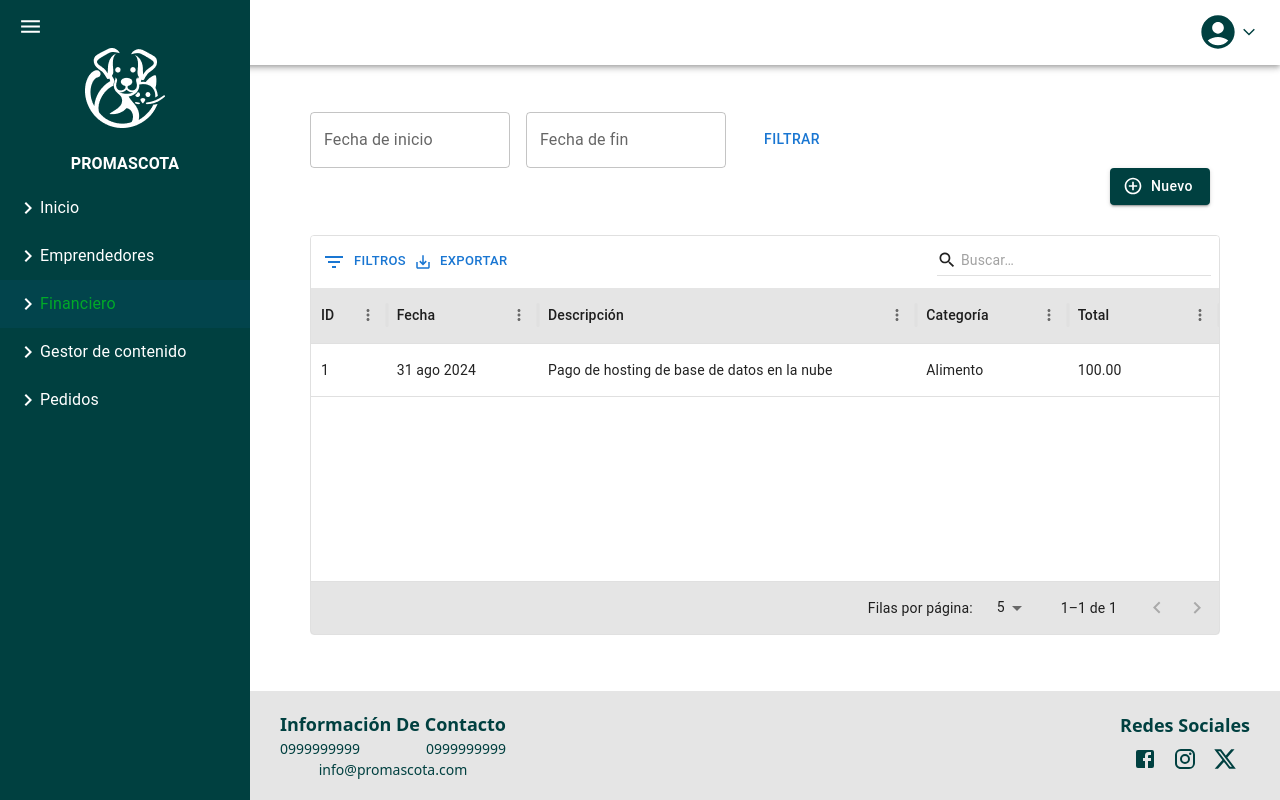
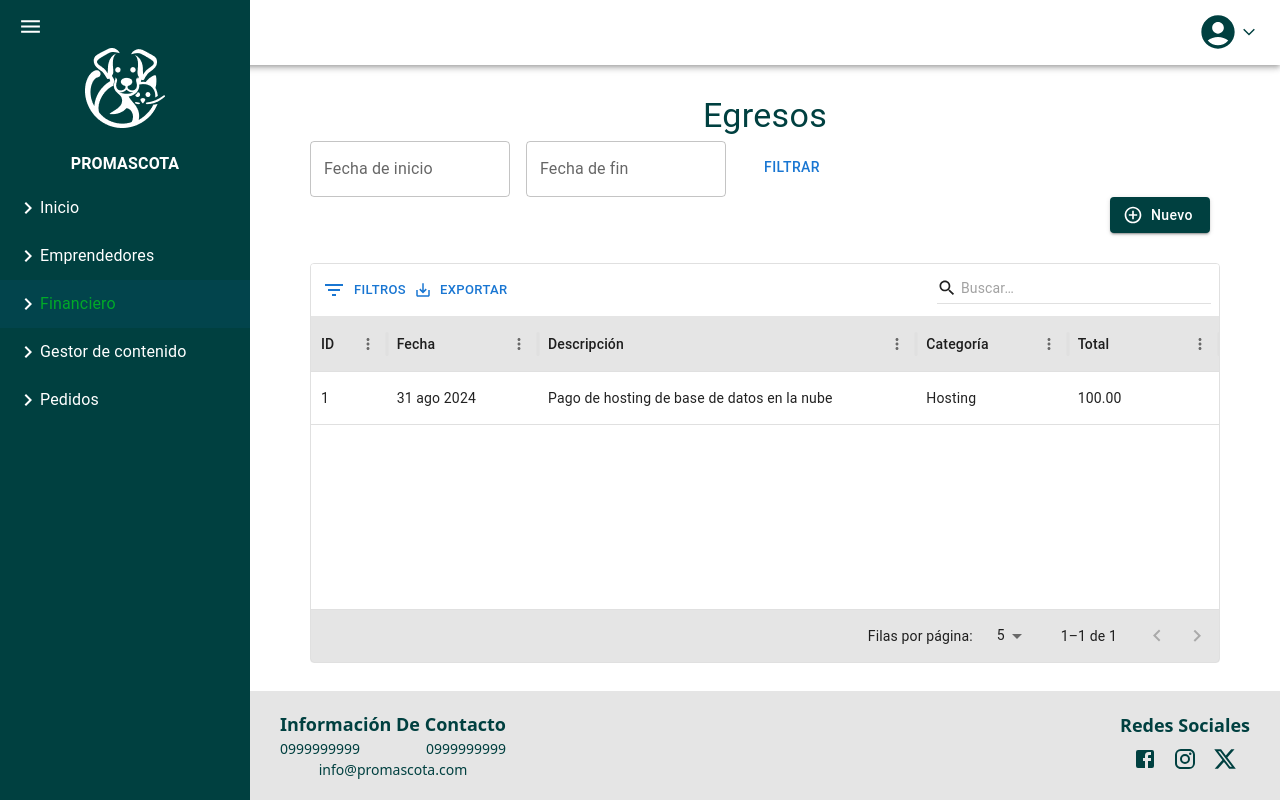
Before and after one commit to PROMASCOTA-TIC/Frontend-Administrator, a Next.js app: page /financiero/egresos in a window 1280 px wide. Built offline with nearby package versions, Linux system fonts and the light colour scheme.

Commit message:
feat: Agregar títulos en las páginas

```diff
--- a/src/app/(admin)/financiero/egresos/page.tsx
+++ b/src/app/(admin)/financiero/egresos/page.tsx
@@ -38,7 +38,7 @@ let rows: RowData[] = [
                 year: 'numeric'
             }),
         descripcion: "Pago de hosting de base de datos en la nube",
-        categoria: "Alimento",
+        categoria: "Hosting",
         total: "100.00",
     },
 ];
@@ -108,9 +108,18 @@ export default function Egresos() {
                 flexDirection: { xs: "column", sm: "row" },
                 boxSizing: "border-box",
                 minWidth: "300px",
-                margin: { xs: "30px 25px", sm: "30px 30px", md: "30px 60px" },
+                margin: { xs: "13px 25px", sm: "13px 30px", md: "13px 60px" },
             }}
         >
+            <Grid2 size={12} className="flex justify-center">
+                <Typography className="font-bold text-primary mb-e21"
+                    sx={{
+                        fontSize: {xs: "26px", md: "34px"},
+                    }}
+                >
+                    Egresos
+                </Typography>
+            </Grid2>
             <Grid2 size={12}>
                 <DateFilter />
             </Grid2>
@@ -204,7 +213,7 @@ export default function Egresos() {
                                     )}
                                 />
                                 {errors.categoria && (
-                                    <Typography className="text-red-500" sx={{ fontSize: '14px', marginLeft: '21px' }}>
+                                    <Typography className="text-red-500 text-fs12 ms-e21">
                                         Por favor, seleccione una categoría
                                     </Typography>
                                 )}
@@ -225,7 +234,7 @@ export default function Egresos() {
                                 id="descripcion"
                                 error={!!errors.descripcion}
                                 placeholder="Ingrese la descripción del egreso"
-                                {...register('descripcion', { required: 'La descripción es requerida' })}
+                                {...register('descripcion')}
                                 multiline
                                 minRows={4}
                                 sx={{
@@ -237,7 +246,7 @@ export default function Egresos() {
                                 }}
                             />
                             {errors.descripcion && (
-                                <Typography className="text-red-500" sx={{ fontSize: '14px', marginLeft: '21px' }}>
+                                <Typography className="text-red-500 text-fs12 ms-e21">
                                     {errors.descripcion.message}
                                 </Typography>
                             )}
@@ -273,7 +282,7 @@ export default function Egresos() {
                                             value={field.value ? dayjs(field.value) : null}
                                         />
                                         {errors.fecha && (
-                                            <Typography color="error" sx={{ fontSize: '14px', marginLeft: '21px' }}>
+                                            <Typography className="text-red-500 text-fs12 ms-e21">
                                                 Por favor, ingrese una fecha válida
                                             </Typography>
                                         )}
@@ -305,7 +314,7 @@ export default function Egresos() {
                             />
 
                             {errors.valor && (
-                                <Typography className="text-red-500" sx={{ fontSize: '14px', marginLeft: '21px' }}>
+                                <Typography className="text-red-500 text-fs12 ms-e21">
                                     {errors.valor.message}
                                 </Typography>
                             )}
--- a/src/app/(admin)/financiero/pago-a-emprendedores/page.tsx
+++ b/src/app/(admin)/financiero/pago-a-emprendedores/page.tsx
@@ -1,9 +1,9 @@
 'use client';
 
-import "@/assets/styles/styles.css"
-import { Checkbox, Grid2 } from "@mui/material";
-import { DateFilter, DownloadButton, Tables, } from "../components";
+import { Checkbox, Grid2, Typography } from "@mui/material";
+import { Tables } from "../components";
 import { GridColDef } from "@mui/x-data-grid";
+import { useState } from "react";
 
 interface RowData {
     id: number;
@@ -13,7 +13,7 @@ interface RowData {
     total: string;
 }
 
-const rows: RowData[] = [
+const initialRows: RowData[] = [
     {
         id: 1,
         fecha: new Date("2024-08-31T00:00:00").toLocaleDateString('es-ES', { day: '2-digit', month: 'short', year: 'numeric' }),
@@ -21,8 +21,27 @@ const rows: RowData[] = [
         estado: "Pendiente",
         total: "100.00",
     },
+    {
+        id: 2,
+        fecha: new Date("2024-08-31T00:00:00").toLocaleDateString('es-ES', { day: '2-digit', month: 'short', year: 'numeric' }),
+        nombrePropietario: "Mario Gómez",
+        estado: "Pendiente",
+        total: "100.00",
+    },
 ];
 
+export default function PagoEmprendedores() {
+    const [rows, setRows] = useState<RowData[]>(initialRows);
+
+    const handleCheckboxChange = (id: number) => {
+        setRows((prevRows) =>
+            prevRows.map((row) =>
+                row.id === id && row.estado === "Pendiente"
+                    ? { ...row, estado: "Pagado" }
+                    : row
+            )
+        );
+    };
 
     const columns: GridColDef[] = [
         { field: "id", headerName: "ID", flex: 0.5, minWidth: 50 },
@@ -33,18 +52,20 @@ const columns: GridColDef[] = [
         {
             field: "registrarPago",
             headerName: "Registrar pago",
-        flex: 0.5, minWidth: 120,
+            flex: 0.5,
+            minWidth: 120,
             align: "center",
-        renderCell: () => (
+            renderCell: (params) => (
                 <div>
-                <Checkbox />
+                    <Checkbox
+                        checked={params.row.estado === "Pagado"}
+                        onChange={() => handleCheckboxChange(params.row.id)}
+                    />
                 </div>
-
             ),
         },
     ];
 
-export default function PagoEmprendedores() {
     return (
         <Grid2
             container
@@ -56,9 +77,18 @@ export default function PagoEmprendedores() {
                 margin: { xs: "30px 25px", sm: "30px 30px", md: "30px 60px" },
             }}
         >
-            <Grid2 size={12} sx={{ height: 400, width: "100%", marginTop: "30px" }}>
+            <Grid2 size={12} className="flex justify-center">
+                <Typography className="font-bold text-primary mb-e13"
+                    sx={{
+                        fontSize: { xs: "26px", md: "34px" },
+                    }}
+                >
+                    Pago a emprendedores
+                </Typography>
+            </Grid2>
+            <Grid2 size={12} sx={{ height: 400, width: "100%", marginTop: "21px" }}>
                 <Tables rows={rows} columns={columns} />
             </Grid2>
         </Grid2>
     );
-};
+}
--- a/src/app/(admin)/financiero/transferencias/page.tsx
+++ b/src/app/(admin)/financiero/transferencias/page.tsx
@@ -34,15 +34,14 @@ export default function Transferencias() {
     const [comment, setComment] = useState('');
     const [openRowId, setOpenRowId] = useState(0);
     const [edit, setEdit] = useState(false);
-
     const [rows, setRows] = useState<RowData[]>([
         {
             id: 1,
             fecha: new Date("2024-08-31T00:00:00").toLocaleDateString('es-ES', { day: '2-digit', month: 'short', year: 'numeric' }),
             nombre: "Juan Pérez",
             total: "100.00",
-            estado: openRowId === 1 ? estado : 'Pediente',
-            observacion: ""
+            estado: openRowId === 1 ? estado : 'Pendiente',
+            observacion: "Sin observaciones"
         },
         {
             id: 2,
@@ -50,10 +49,9 @@ export default function Transferencias() {
             nombre: "María López",
             total: "20.00",
             estado: openRowId === 2 ? estado : 'Pendiente',
-            observacion: ""
+            observacion: "Sin observaciones"
         },
     ]);
-
     const columns: GridColDef[] = [
         { field: "id", headerName: "ID", flex: 0.5, minWidth: 50 },
         { field: "fecha", headerName: "Fecha", flex: 1, minWidth: 100 },
@@ -65,7 +63,9 @@ export default function Transferencias() {
             flex: 0.5, minWidth: 120,
             align: "center",
             renderCell: (params) => (
-                <IconButton onClick={() => handleClickOpen(params.row.id)}>
+                <IconButton
+                    onClick={() => handleClickOpen(params.row.id)}
+                >
                     <Receipt />
                 </IconButton>
             ),
@@ -87,42 +87,36 @@ export default function Transferencias() {
                     <Typography variant="body2">
                         {params.row.estado === 'Rechazado' || params.row.estado === 'Aprobado' ? params.row.observacion : params.row.estado === 'Pendiente' ? "" : "Sin observaciones"}
                     </Typography>
-                    <IconButton onClick={() => handleEditComment(params.row.id)}>
+                    <IconButton onClick={() => handleEditComment(params.row.id)}
+                        disabled={params.row.estado == 'Pendiente'}>
                         <EditNote />
                     </IconButton>
                 </Box>
             ),
         },
     ];
-
     const { register, handleSubmit, formState: { errors }, reset } = useForm<Inputs>({
         resolver: zodResolver(transferSchema),
         mode: 'onChange',
     });
-
     const handleClickOpen = (id: number) => {
         reset();
         setOpenRowId(id);
         setOpen(true);
     }
-
-
     const handleClose = () => {
         setOpen(false);
         setEdit(false);
         setShowCommentField(false);
     }
-
     const handleApprove = () => {
         setRows((prevRows) =>
             prevRows.map((row) =>
                 row.id === openRowId ? { ...row, estado: 'Aprobado' } : row
-
             )
         );
         handleClose();
     }
-
     const handleReject = () => {
         if (showCommentField) {
             handleSubmit(() => {
@@ -139,7 +133,6 @@ export default function Transferencias() {
         }
     }
 
-
     const handleEditComment = (id: number) => {
         const rowToEdit = rows.find(row => row.id === id);
         if (rowToEdit) {
@@ -148,7 +141,6 @@ export default function Transferencias() {
         setOpenRowId(id);
         setEdit(true);
     };
-
     const handleSaveComment = () => {
         setRows((prevRows) =>
             prevRows.map((row) => {
@@ -157,8 +149,6 @@ export default function Transferencias() {
         );
         handleClose();
     };
-
-
     return (
         <Grid2
             container
@@ -170,7 +160,16 @@ export default function Transferencias() {
                 margin: { xs: "30px 25px", sm: "30px 30px", md: "30px 60px" },
             }}
         >
-            <Grid2 size={12} sx={{ height: 400, width: "100%", marginTop: "30px" }}>
+            <Grid2 size={12} className="flex justify-center">
+                <Typography className="font-bold text-primary mb-e8"
+                    sx={{
+                        fontSize: { xs: "26px", md: "34px" },
+                    }}
+                >
+                    Transferencias
+                </Typography>
+            </Grid2>
+            <Grid2 size={12} sx={{ height: 400, width: "100%", marginTop: "21px" }}>
                 <Tables rows={rows} columns={columns} />
             </Grid2>
             <Dialog open={open} onClose={handleClose}>
--- a/src/app/(admin)/financiero/ventas/page.tsx
+++ b/src/app/(admin)/financiero/ventas/page.tsx
@@ -1,7 +1,7 @@
 'use client';
 
 import "@/assets/styles/styles.css"
-import { Grid2 } from "@mui/material";
+import { Grid2, Typography } from "@mui/material";
 import { DateFilter } from "../components";
 import { Tables } from "../components/Tables";
 import { GridColDef } from "@mui/x-data-grid";
@@ -51,7 +51,7 @@ const columns: GridColDef[] = [
     { field: "id", headerName: "ID", flex: 0.5, minWidth: 50 },
     { field: "fecha", headerName: "Fecha", flex: 1, minWidth: 100 },
     { field: "nombre", headerName: "Nombre", flex: 2, minWidth: 150 },
-    { field: "tipoProducto", headerName: "Categoría", flex: 1.5, minWidth: 150 },
+    { field: "categoria", headerName: "Categoría", flex: 1.5, minWidth: 150 },
     { field: "precioUnitario", headerName: "Precio unitario", flex: 1, minWidth: 120 },
     { field: "cantidad", headerName: "Cantidad", flex: 0.8, minWidth: 100 },
     { field: "total", headerName: "Total", flex: 1, minWidth: 100 },
@@ -66,13 +66,22 @@ export default function Ventas() {
                 flexDirection: { xs: "column", sm: "row" },
                 boxSizing: "border-box",
                 minWidth: "300px",
-                margin: { xs: "30px 25px", sm: "30px 30px", md: "30px 60px" },
+                margin: { xs: "13px 25px", sm: "13px 30px", md: "13px 60px" },
             }}
         >
+            <Grid2 size={12} className="flex justify-center">
+                <Typography className="font-bold text-primary mb-e13"
+                    sx={{
+                        fontSize: { xs: "26px", md: "34px" },
+                    }}
+                >
+                    Ventas
+                </Typography>
+            </Grid2>
             <Grid2 size={12}>
                 <DateFilter />
             </Grid2>
-            <Grid2 size={12} sx={{ height: 400, width: "100%", marginTop: "30px" }}>
+            <Grid2 size={12} sx={{ height: 400, width: "100%", marginTop: "21px" }}>
                 <Tables rows={rows} columns={columns} />
             </Grid2>
         </Grid2>
```
Also changed, not shown: src/app/(admin)/financiero/impuestos/page.tsx (+11 -3 lines), src/app/(admin)/financiero/reporte/page.tsx (+11 -2 lines). Lines whose indentation alone changed are shown as unchanged.
